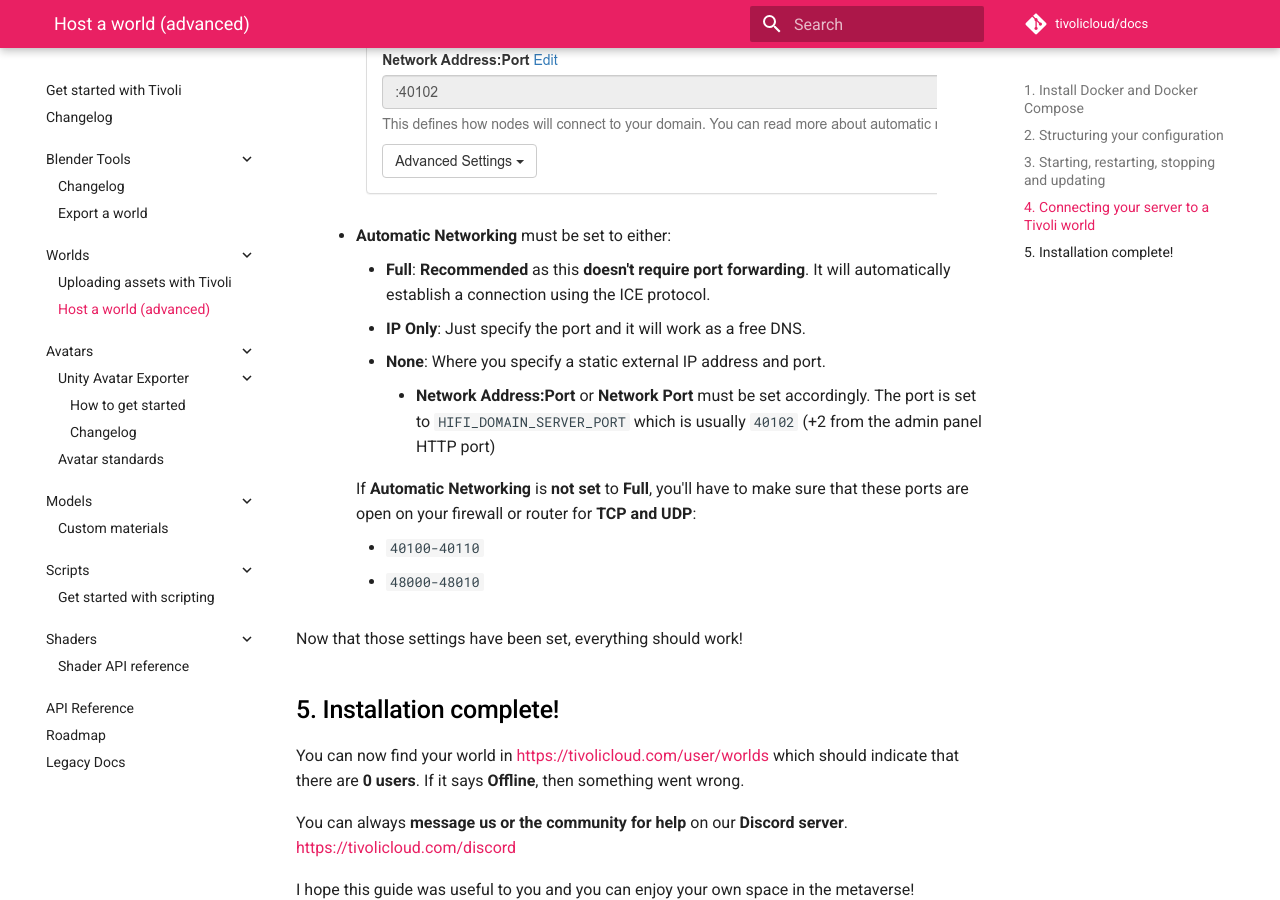
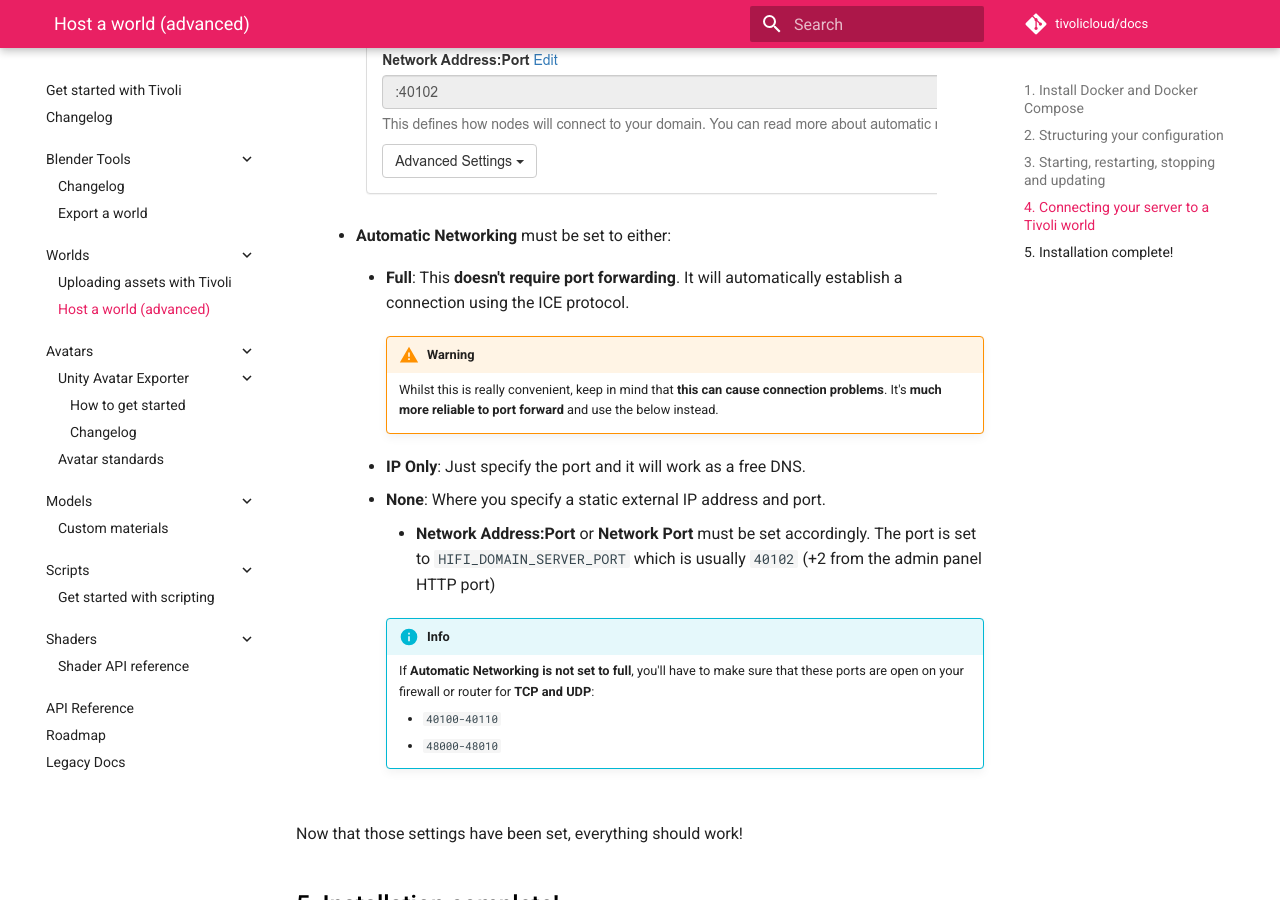
Before and after one commit to Nex-Pro/docs, an MkDocs documentation site: the page built from docs/worlds/host-a-world-advanced.md, in a window 1280 px wide and 900 px high, scrolled down 4764 px. Built offline with MkDocs 1.6.1 and Material for MkDocs 9.7.7, drawn with Linux system fonts in a browser that asks for light colours.

Commit message:
Updated host a world guide to emphasize on full automatic networking unreliability

```diff
--- a/docs/worlds/host-a-world-advanced.md
+++ b/docs/worlds/host-a-world-advanced.md
@@ -159,15 +159,23 @@
 
     -   **Automatic Networking** must be set to either:
 
-        -   **Full**: **Recommended** as this **doesn't require port forwarding**. It will automatically establish a connection using the ICE protocol.
+        -   **Full**: This **doesn't require port forwarding**. It will automatically establish a connection using the ICE protocol.
+
+            !!! warning
+
+                Whilst this is really convenient, keep in mind that **this can cause connection problems**. It's **much more reliable to port forward** and use the below instead.
+
         -   **IP Only**: Just specify the port and it will work as a free DNS.
         -   **None**: Where you specify a static external IP address and port.
+
             -   **Network Address:Port** or **Network Port** must be set accordingly. The port is set to `HIFI_DOMAIN_SERVER_PORT` which is usually `40102` (+2 from the admin panel HTTP port)
 
-        If **Automatic Networking** is **not set** to **Full**, you'll have to make sure that these ports are open on your firewall or router for **TCP and UDP**:
+            !!! info
 
-        -   `40100-40110`
-        -   `48000-48010`
+                If **Automatic Networking is not set to full**, you'll have to make sure that these ports are open on your firewall or router for **TCP and UDP**:
+
+                -   `40100-40110`
+                -   `48000-48010`
 
 Now that those settings have been set, everything should work!
 
```
